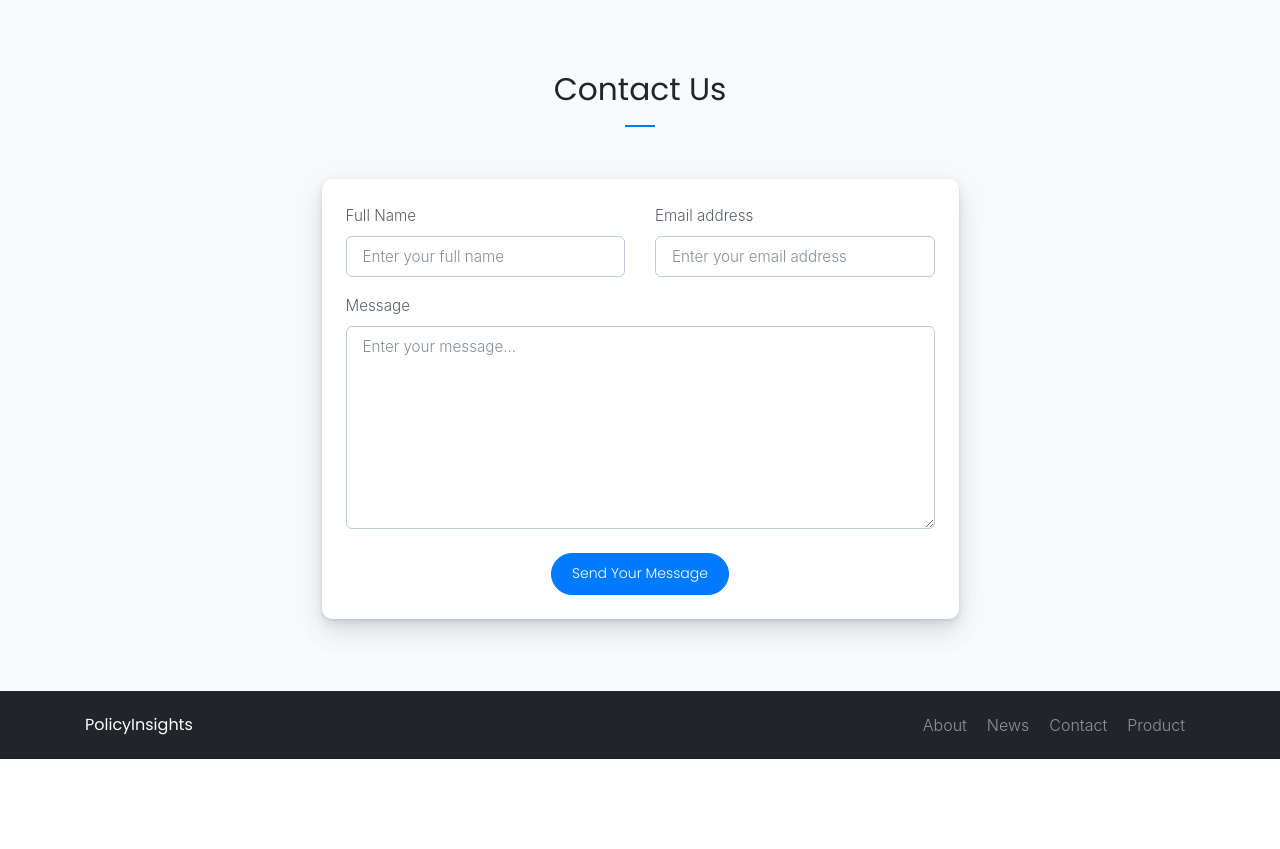
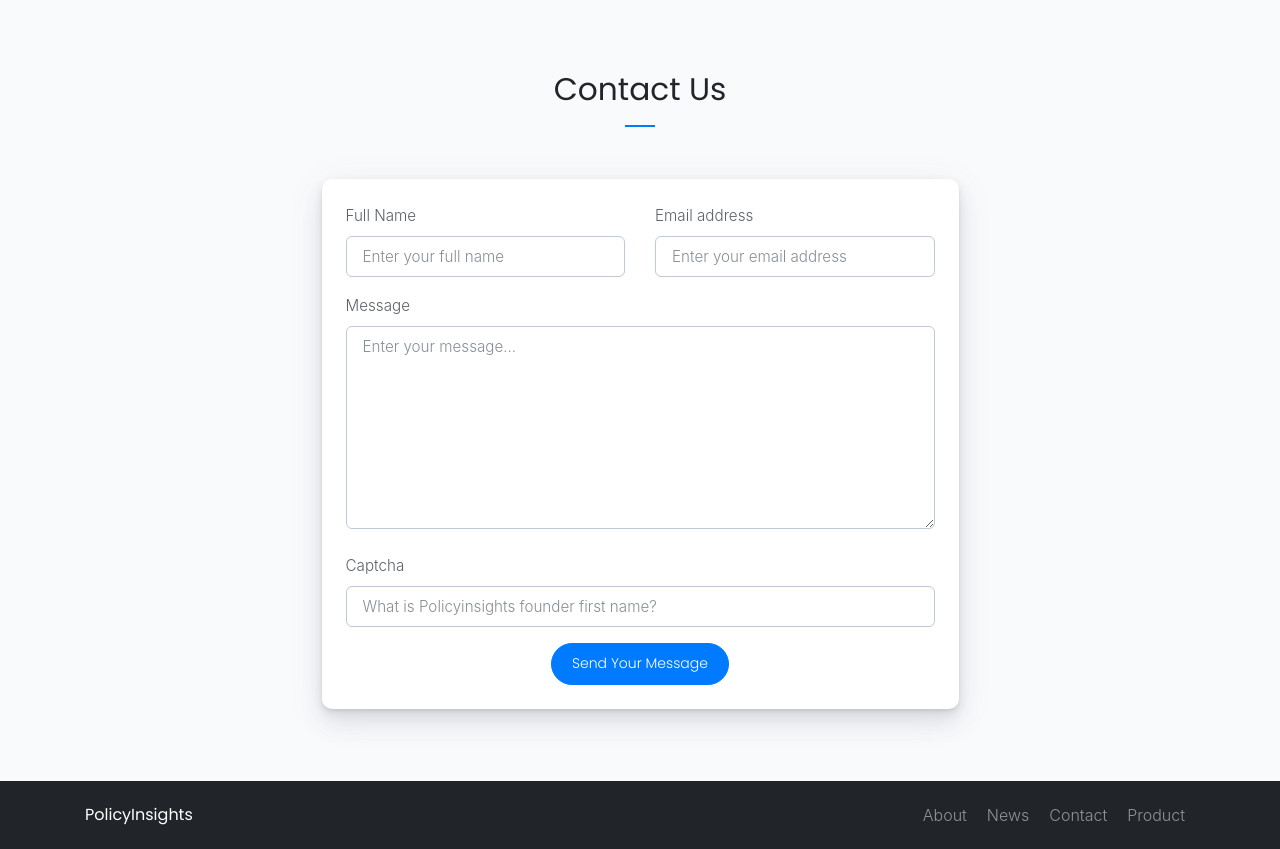
Before and after one commit to dudarev/policyinsights-website, a Django app: page / in a window 1280 px wide. Shown: the part 3566-4415 px from the top of the page. Before the commit the page ends 4325 px from the top, so only its background shows below. Run offline with Django 3.2, Linux system fonts and the light colour scheme; data comes from the database, SQL or seed files in the repository; some libraries are stand-ins or nearby versions.

Commit message:
Introduced very simple captcha field

```diff
--- a/feedback/forms.py
+++ b/feedback/forms.py
@@ -4,8 +4,8 @@ from .models import Feedback
 
 
 class FeedbackForm(ModelForm):
-    content = CharField(label='', widget=Textarea)
+    captcha = CharField()  # possible values are defined in settings.ALLOWED_CAPTCHA_VALUES
 
     class Meta:
         model = Feedback
-        fields = ['name', 'email', 'content', ]
+        fields = ['name', 'email', 'content', 'captcha']
--- a/policyinsights_website/settings.py
+++ b/policyinsights_website/settings.py
@@ -140,3 +140,5 @@ else:
     EMAIL_BACKEND = 'django.core.mail.backends.console.EmailBackend'
 
 django_heroku.settings(locals())
+
+ALLOWED_CAPTCHA_VALUES = ['c. christina ho', 'christina', 'christina ho', 'ho']
--- a/templates/index.html
+++ b/templates/index.html
@@ -248,6 +248,14 @@
                     </div>
                   </div>
                 </div>
+                <div class="row">
+                    <div class="col">
+                        <div class="form-group">
+                            <label for="contactFormFullName">Captcha</label>
+                            <input name='captcha' class="form-control" id="contactFormFullName" placeholder="What is Policyinsights founder first name?" required>
+                        </div>
+                    </div>
+                </div>
                 <input class="btn btn-primary btn-pill d-flex ml-auto mr-auto" type="submit" value="Send Your Message">
               </form>
             </div>
```
Also changed, not shown: feedback/views.py (+9 -4 lines).
